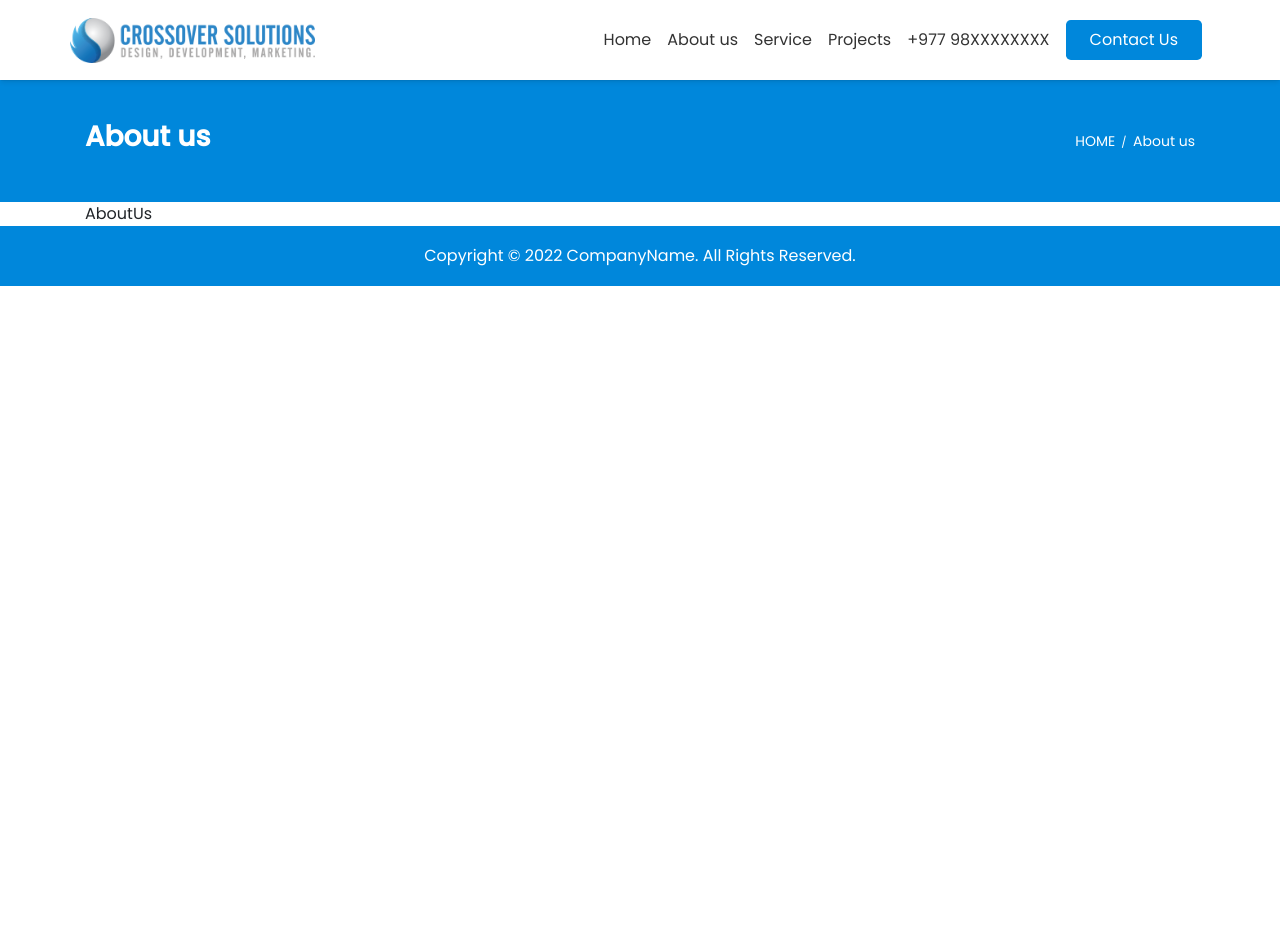
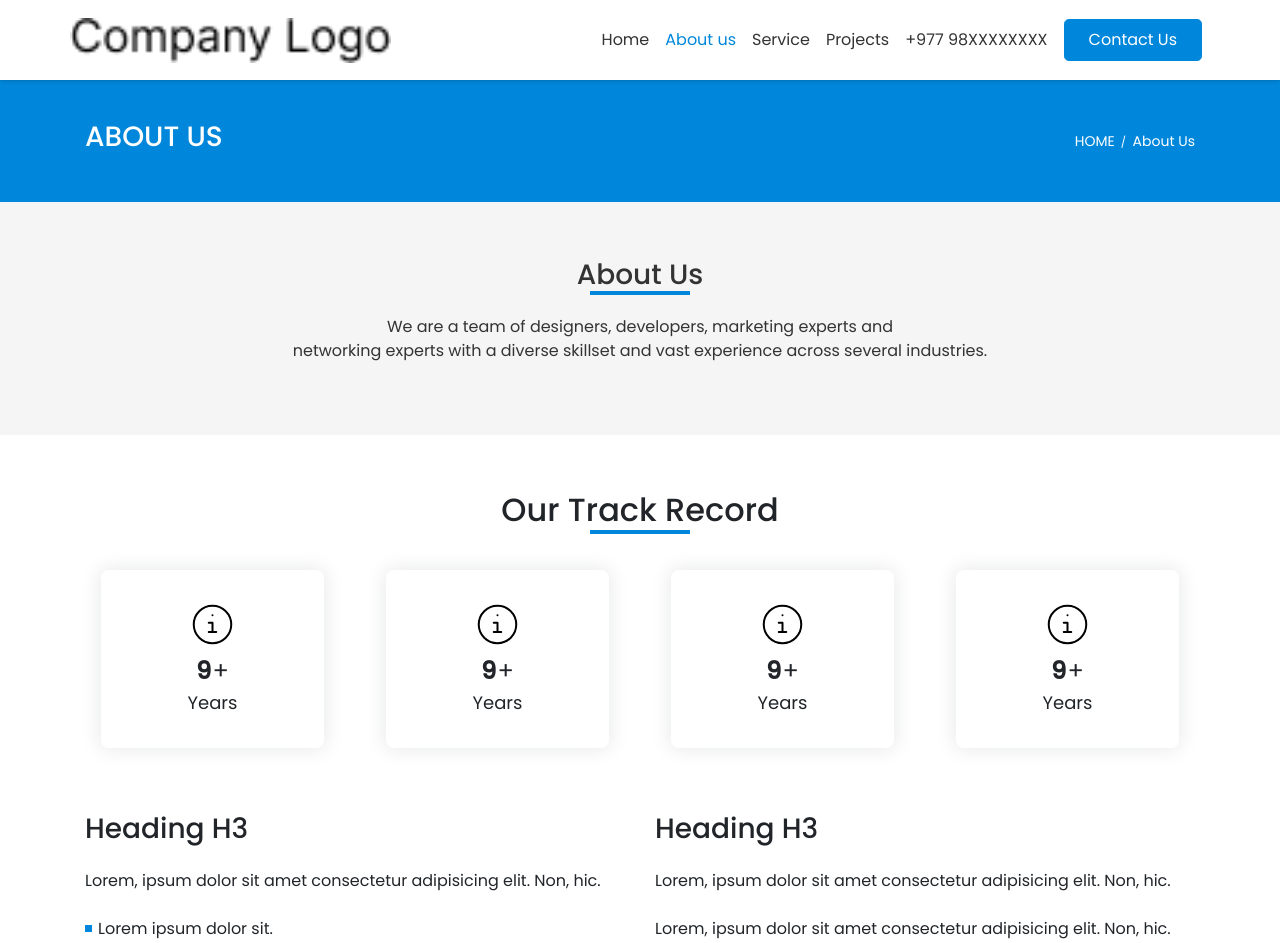
Before and after one commit to isunuwa/crossover-pri, a React (Create React App) app: page /about-us in a window 1280 px wide. Shown: the top 943 px of the page. Before the commit the page ends 800 px from the top, so only its background shows below. Built offline with nearby package versions, Linux system fonts and the light colour scheme.

Commit message:
updated url and about us content

```diff
--- a/package.json
+++ b/package.json
@@ -5,6 +5,7 @@
   "dependencies": {
     "react": "^18.2.0",
     "react-dom": "^18.2.0",
+    "react-router-dom": "^6.3.0",
     "react-scripts": "0.9.5"
   },
   "devDependencies": {},
--- a/public/assets/scss/base.scss
+++ b/public/assets/scss/base.scss
@@ -122,7 +122,8 @@ smart-image{
     align-items: center;
   }
   .ap-h1{
-    font-weight: 600;
+    font-weight: 500;
+    text-transform: uppercase;
   }
 
   .bread-list{
@@ -132,6 +133,7 @@ smart-image{
     font-size: 14px;
     list-style: none;
     display: inline-block;
+    text-transform: capitalize;
 
     &:not(:first-child):before{
       content: '/\000a0';
@@ -152,3 +154,22 @@ smart-image{
     }
   }
 }
+.ap-head{
+  margin-bottom: 1.5rem;
+}
+
+// base ul
+.ap-list{
+  list-style: none;
+  .ap-list-item{
+    &::before{
+      content: '';
+      height: 7px;
+      width: 7px;
+      display: inline-block;
+      background-color: $primary-color;
+      margin-right: 6px;
+      margin-bottom: 2px;
+    }
+  }
+}
--- a/public/assets/scss/main.scss
+++ b/public/assets/scss/main.scss
@@ -27,6 +27,9 @@
           color: $primary-color;
           transition: $transition-all-4s;
         }
+        &.active{
+          color: $primary-color;
+        }
       }
       &.ap-btn-primary{
         a{
@@ -53,8 +56,13 @@
           border-color: transparent;
           box-shadow: 0 0em 0em rgb(0 0 0 / 20%);
           color: $white;
+          border: 1px solid $primary-color;
           &:hover{
             background-color: $primary-dark-color;
+          }
+          &.active{
+            color: $primary-color;
+            background-color: transparent;
           }
         }
       }
@@ -248,3 +256,69 @@
     }
   }
 }
+
+// about page
+.ap-about{
+  .about-record-wrapper{
+    margin-bottom: 4rem;
+  }
+  .ap-about-info, .ap-about-record{
+    padding: 3.5rem 0;
+  }
+  .ap-about-info{
+    background-color: $dark-white;
+    text-align: center;
+    color: $secondary-dark;
+    .ap-h1{
+      margin-bottom: 1.5rem;
+    }
+  }
+  .ap-about-record{
+    .ap-record-item{
+      box-shadow: 0 0 20px 2px rgba(233,234,235,1);
+      border-radius: 8px;
+      padding: 2rem 0;
+      margin: 0 16px;
+      text-align: center;
+      transition: $transition-all-4s;
+
+      &:hover{
+        box-shadow: 0 0 20px 2px rgb(219, 219, 219);
+      }
+    }
+    .ap-head{
+      margin-bottom: 2.5rem;
+    }
+    .ap-h2{
+      text-align: center;
+    }
+  }
+  .ap-record-group{
+    .record-detail{
+      margin-top: 6px;
+    }
+    .record-count{
+      font-size: 24px;
+      font-weight: bold;
+      span{
+        font-weight: lighter;
+        margin-left: -5px;
+      }
+    }
+    .record-title{
+      font-size: 18px;
+    }
+  }
+  // bottom record
+  .about-record-info-wrapper{
+    .record-info-group{
+      .ap-h3{
+        margin-bottom: 1.5rem;
+        text-transform: capitalize;
+      }
+      .ap-p{
+        margin: 0 0 1.5rem;
+      }
+    }
+  }
+}
--- a/src/App.js
+++ b/src/App.js
@@ -1,40 +1,47 @@
 import React from 'react'
 import Header from './components/layouts/Header';
 import Footer from './components/layouts/Footer';
-// import {Main, AboutUs, Service, Project, Contact} from './components';
 
 import Main from './components/Main';
 import AboutUs from './components/AboutUs';
 import Service from './components/Service';
 import Project from './components/Project';
 import Contact from './components/Contact';
+import { Route, Routes } from 'react-router-dom';
 
 const App = () => {
-  let Component;
-  // route
-  switch (window.location.pathname) {
-    case '/contact-us':
-      Component = Contact;
-      break;
-    case '/about-us':
-      Component = AboutUs;
-      break;
-    case '/projects':
-      Component = Project;
-      break;
-    case '/service':
-      Component = Service;
-      break;
-    default:
-      Component = Main;
-      break;
-  }
+  // let Component;
+  // // route
+  // switch (window.location.pathname) {
+  //   case '/contact-us':
+  //     Component = Contact;
+  //     break;
+  //   case '/about-us':
+  //     Component = AboutUs;
+  //     break;
+  //   case '/projects':
+  //     Component = Project;
+  //     break;
+  //   case '/service':
+  //     Component = Service;
+  //     break;
+  //   default:
+  //     Component = Main;
+  //     break;
+  // }
+
 
   return (
 
     <div className='ap-wide'>
       <Header />
-      <Component />
+      <Routes>
+        <Route path="/" element={<Main />}/>
+        <Route path="/about-us" element={<AboutUs />}/>
+        <Route path="/contact-us" element={<Contact />}/>
+        <Route path="/projects" element={<Project />}/>
+        <Route path="/service" element={<Service />}/>
+      </Routes>
       <Footer />
     </div>
   )
--- a/src/components/AboutUs.jsx
+++ b/src/components/AboutUs.jsx
@@ -1,4 +1,5 @@
 import React, { useEffect } from 'react'
+import svgInfo from './../../public/assets/svg/info-icon.svg';
 import Breadcrumb from './includes/Breadcrumb';
 
 const AboutUs = () => {
@@ -10,10 +11,116 @@ const AboutUs = () => {
   return (
     <div className='ap-top'>
       <Breadcrumb page={pageId}/>
-      <div className="container">
-
-        <div className="">
-          AboutUs
+      <div className="ap-about">
+        <div className="ap-about-info">
+          <div className="container">
+            <h1 className='ap-h1 dash-text'>About Us</h1>
+            <p>
+            We are a team of designers, developers, marketing experts and <br /> networking experts with a diverse skillset and vast experience across several industries.
+            </p>
+          </div>
+        </div>
+        {/*  */}
+        <div className="ap-about-record">
+          <div className="container">
+            <div className="about-record-wrapper">
+              <h2 className='ap-h2 dash-text ap-head'>Our Track Record</h2>
+              <div className="row ap-record-group">
+                <div className="col-md-3">
+                  <div className="ap-record-item">
+                    <div className="record-img">
+                      <img src={svgInfo} alt="icon" srcSet="" />
+                    </div>
+                    <div className="record-detail">
+                      <div className="record-count">
+                        9 <span>+</span>
+                      </div>
+                      <div className="record-title">
+                        Years
+                      </div>
+                    </div>
+                  </div>
+                </div>
+                <div className="col-md-3">
+                  <div className="ap-record-item">
+                    <div className="record-img">
+                      <img src={svgInfo} alt="icon" srcSet="" />
+                    </div>
+                    <div className="record-detail">
+                      <div className="record-count">
+                        9 <span>+</span>
+                      </div>
+                      <div className="record-title">
+                        Years
+                      </div>
+                    </div>
+                  </div>
+                </div>
+                <div className="col-md-3">
+                  <div className="ap-record-item">
+                    <div className="record-img">
+                      <img src={svgInfo} alt="icon" srcSet="" />
+                    </div>
+                    <div className="record-detail">
+                      <div className="record-count">
+                        9 <span>+</span>
+                      </div>
+                      <div className="record-title">
+                        Years
+                      </div>
+                    </div>
+                  </div>
+                </div>
+                <div className="col-md-3">
+                  <div className="ap-record-item">
+                    <div className="record-img">
+                      <img src={svgInfo} alt="icon" srcSet="" />
+                    </div>
+                    <div className="record-detail">
+                      <div className="record-count">
+                        9 <span>+</span>
+                      </div>
+                      <div className="record-title">
+                        Years
+                      </div>
+                    </div>
+                  </div>
+                </div>
+              </div>
+            </div>
+            {/*  */}
+            <div className="about-record-info-wrapper">
+              <div className="row">
+                <div className="col-md-6">
+                  <div className="record-info-group">
+                    <h3 className="ap-h3">Heading h3</h3>
+                    <div className="record-text">
+                      <p className='ap-p'>
+                        Lorem, ipsum dolor sit amet consectetur adipisicing elit. Non, hic.
+                      </p>
+                      <ul className='ap-list'>
+                        <li className="ap-list-item">Lorem ipsum dolor sit.</li>
+                        <li className="ap-list-item">Lorem ipsum dolor sit.</li>
+                      </ul>
+                    </div>
+                  </div>
+                </div>
+                <div className="col-md-6">
+                  <div className="record-info-group">
+                    <h3 className="ap-h3">Heading h3</h3>
+                    <div className="record-text">
+                      <p className='ap-p'>
+                        Lorem, ipsum dolor sit amet consectetur adipisicing elit. Non, hic.
+                      </p>
+                      <p className='ap-p'>
+                        Lorem, ipsum dolor sit amet consectetur adipisicing elit. Non, hic.
+                      </p>
+                    </div>
+                  </div>
+                </div>
+              </div>
+            </div>
+          </div>
         </div>
       </div>
     </div>
--- a/src/components/Main.jsx
+++ b/src/components/Main.jsx
@@ -1,5 +1,5 @@
 import React, { useEffect } from 'react'
-import Contact from './layouts/Contact';
+import Email from './layouts/Email';
 import bannerImage from './../../public/assets/images/banner.png';
 import svgComputer from './../../public/assets/svg/computer-icon.svg';
 const Main = () => {
@@ -41,7 +41,7 @@ const Main = () => {
         </div>
       </div>
       {/* contact */}
-      <Contact />
+      <Email />
     </div>
   );
 }
--- a/src/components/layouts/Contact.jsx
+++ b/src/components/layouts/Email.jsx
@@ -1,7 +1,7 @@
 import React from 'react'
 import svgInfo from './../../../public/assets/svg/info-icon.svg';
 
-const Contact = () => {
+const Email = () => {
   return (
     <div className='ap-contact'>
       <div className="container">
@@ -100,4 +100,4 @@ const Contact = () => {
   )
 }
 
-export default Contact
+export default Email
--- a/src/components/layouts/Header.jsx
+++ b/src/components/layouts/Header.jsx
@@ -1,5 +1,6 @@
 import React from 'react'
 import CompLogo from './../../../public/assets/images/logo.png';
+import { Link, useMatch, useResolvedPath } from 'react-router-dom';
 
 const Header = () => {
   const navLinks = [
@@ -11,6 +12,14 @@ const Header = () => {
     {id: 6, title: 'Contact Us', url: '/contact-us', target: ''},
   ];
 
+  function CustomLink( {navLink}) {
+    const resolvedPath = useResolvedPath(navLink.url);
+    const isActive = useMatch( {path: resolvedPath.pathname, end: true});
+    return (
+      <li><Link to={navLink.url} target={navLink.target} className={isActive ? "active" : ""}>{navLink.title}</Link></li>
+    )
+  }
+
   return (
     <header className='ap-header-wrapper'>
       <div className='container'>
@@ -19,8 +28,8 @@ const Header = () => {
             <img src={CompLogo} alt='logo ' />
           </div>
           <ul className='ap-links'>
-            {navLinks.map( (navLink, index) => (
-              <li key={index}><a href={navLink.url} target={navLink.target}>{navLink.title}</a></li>
+            {navLinks.map( (navLink) => (
+              <CustomLink navLink={navLink} key={navLink.id}/>
             ))}
           </ul>
         </div>
--- a/src/index.js
+++ b/src/index.js
@@ -2,10 +2,13 @@ import React from 'react';
 import App from './App';
 import './../public/assets/css/app.min.css';
 import { createRoot } from 'react-dom/client';
+import { BrowserRouter } from 'react-router-dom';
 
 const container = document.getElementById('root');
 const root = createRoot(container);
 
 root.render(
-  <App />
+  <BrowserRouter>
+    <App />
+  </BrowserRouter>
 )
```
Also changed, not shown: public/assets/css/app.min.css, public/assets/images/logo.png, 1 other file (tests, documents, lock files or other folders).
